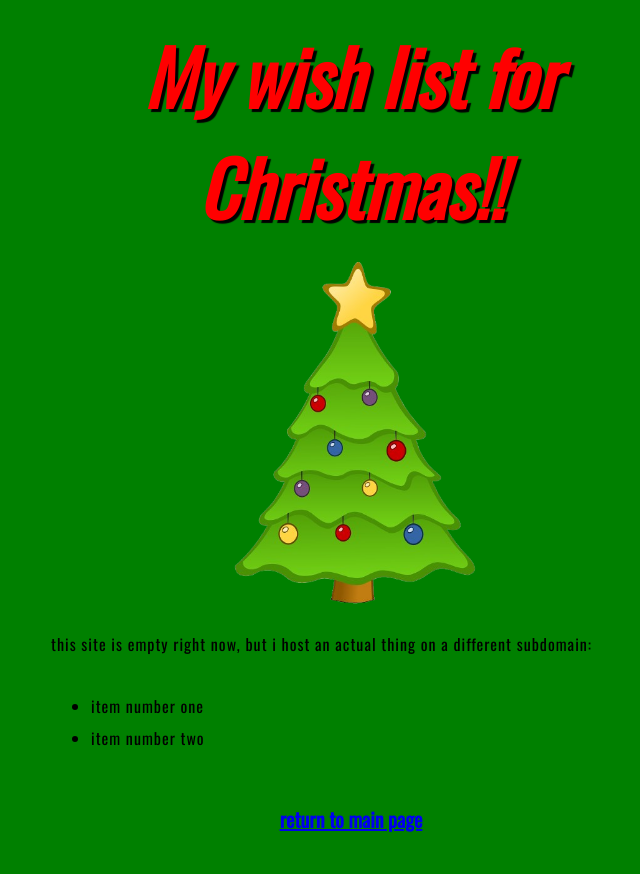
After one commit to carterellis81/carterellis.org, a Flask app: page /christmas in a window 1280 px wide. The commit adds this page. Shown: the whole page, without its empty margins (289-929 px from the left). Run offline with Flask 3, Linux system fonts and the light colour scheme.

Commit message:
added wish list page

```diff
--- a/main.py
+++ b/main.py
@@ -5,7 +5,11 @@ from flask import render_template
 app = Flask(__name__)
 
 @app.route('/')
-def hello():
+def landing_page():
     return render_template('index.html')
 
-serve(app, port=8080)
+@app.route('/christmas')
+def wish_list():
+    return render_template('wish_list.html')
+
+serve(app, port=5000)
--- /dev/null
+++ b/static/styles/wishstyle.css
@@ -0,0 +1,44 @@
+html {
+    font-size: 30px; /* px means "pixels": the base font size is now 10 pixels high */
+    font-family: "Oswald", sans-serif; /* this should be the rest of the output you got from Google Fonts */
+    background-color: green;
+    color: black;
+  }
+
+  img {
+    display: block;
+    margin: 0 auto;
+  }
+
+
+  h1 {
+    margin: 0;
+    font-size: 75px;
+    text-align: center;
+    padding: 20px 0;
+    color: red;
+    text-shadow: 3px 3px 1px black;
+  }
+
+  h4 {
+    margin: 0;
+    font-size: 20px;
+    text-align: center;
+    padding: 20px 0;
+    color: red;
+  }
+
+  p,
+  li {
+    font-size: 16px;
+    line-height: 2;
+    letter-spacing: 1px;
+  }
+
+  body {
+    width: 600px;
+    margin: 0 auto;
+    background-color: green;
+    padding: 0 20px 20px 20px;
+    border: 0px;
+  }
--- a/templates/index.html
+++ b/templates/index.html
@@ -17,9 +17,10 @@
     <img src="{{url_for('static', filename='thumbsup.png')}}" alt="My test image" />
   </body>
   <p>
-    this site is empty right now, but i host an actual thing on a different subdomain:
+    welcome to my site! here are the things you can see here:
   </p>
   <ul>
-    <li>  <a href="https://cisc106.carterellis.org">CARTERELLIS.COM: my CISC106 final project website</a>  </li>
+    <li>  <a href="https://cisc106.carterellis.org">CARTERELLIS.COM</a>: my CISC106 final project website  </li>
+    <li>  <a href="http://carterellis.org/christmas">Christmas wish list</a> for anyone who might be generous  </li>
   </ul>
 </html>
--- /dev/null
+++ b/templates/wish_list.html
@@ -0,0 +1,27 @@
+<!doctype html>
+<html lang="en-US">
+  <head>
+    <meta charset="utf-8" />
+    <meta name="viewport" content="width=device-width" />
+    <title>Christmas time</title>
+    <link rel="icon" type="image/x-icon" href="{{url_for('static', filename='christmastree.png')}}">
+    <link rel="stylesheet", href="{{url_for('static', filename='styles/wishstyle.css')}}" />
+    <link
+    href="https://fonts.googleapis.com/css2?family=Oswald"
+    rel="stylesheet" />
+  </head>
+  <body>
+    <h1>
+     <i><b> My wish list for Christmas!! </b></i>
+    </h1>
+    <img src="{{url_for('static', filename='christmastree.png')}}" alt="My test image" width="300" height="350"/>
+  </body>
+  <p>
+    this site is empty right now, but i host an actual thing on a different subdomain:
+  </p>
+  <ul>
+    <li>item number one</li>
+    <li>item number two</li>
+  </ul>
+  <h4><a href="https://carterellis.org">return to main page</a></h4>
+</html>
```
Also changed, not shown: static/christmastree.png (added).
